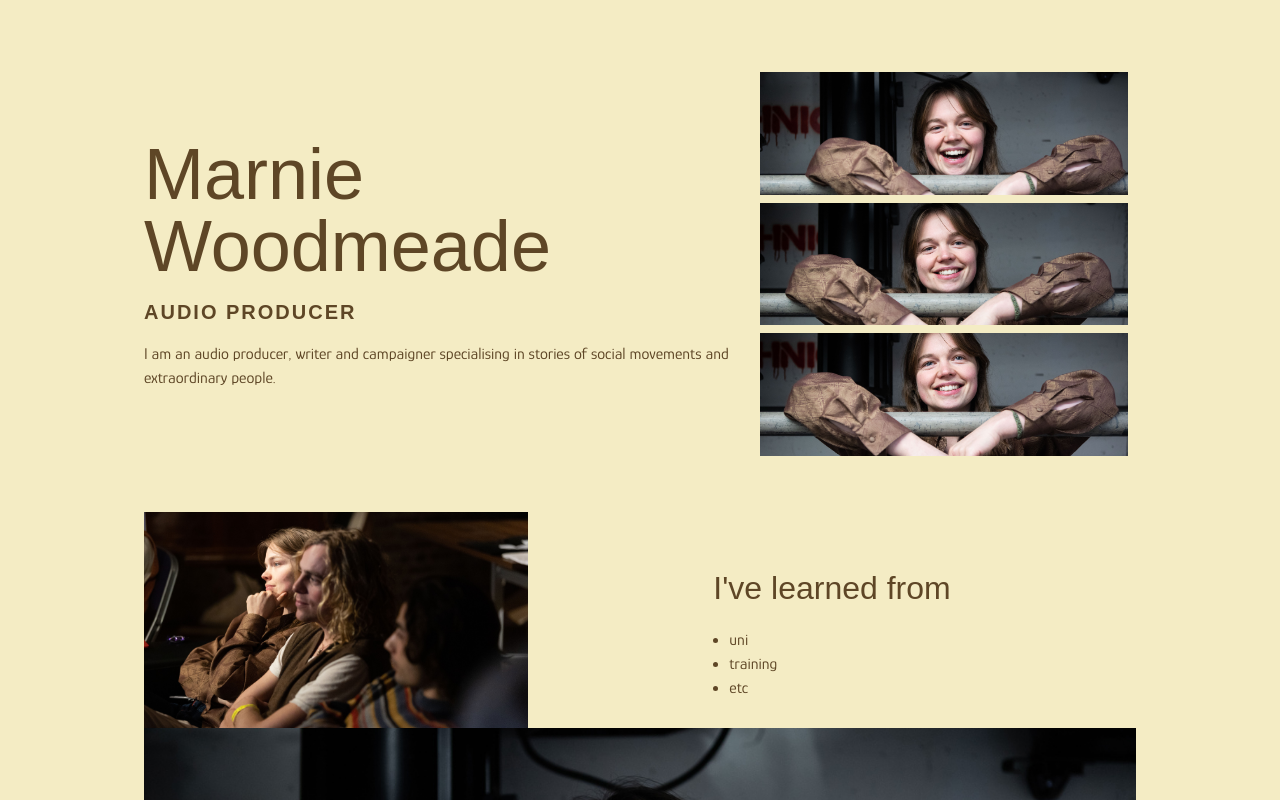
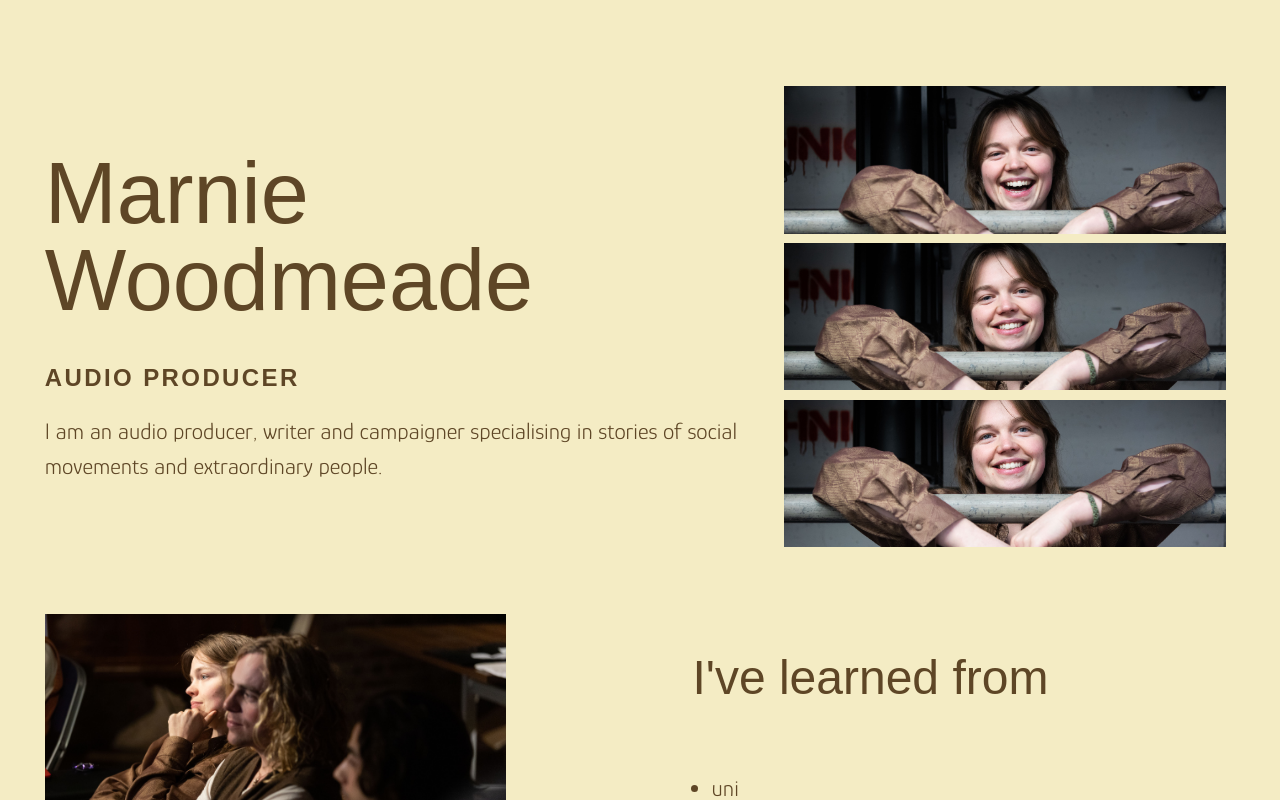
Before and after one commit to LukeStorry/marniewoodmeade, a Next.js app: page / in a window 1280 px wide. Shown: the top 800 px of the page. Built offline with nearby package versions, Linux system fonts and the light colour scheme; a web font is replaced by a local one.

Commit message:
more font-spacing

```diff
--- a/app/globals.css
+++ b/app/globals.css
@@ -10,11 +10,13 @@
   h5,
   h6 {
     font-family: var(--header-font), serif;
-    font-size: xx-large;
-    font-weight: lighter;
+    font-size: 2.5rem;
+    font-weight: 100;
+    margin-bottom: 2rem;
   }
   * {
     font-family: var(--body-font), sans-serif;
-    font-weight: light;
+    font-weight: 300;
+    font-size: 1.2rem;
   }
 }
```
